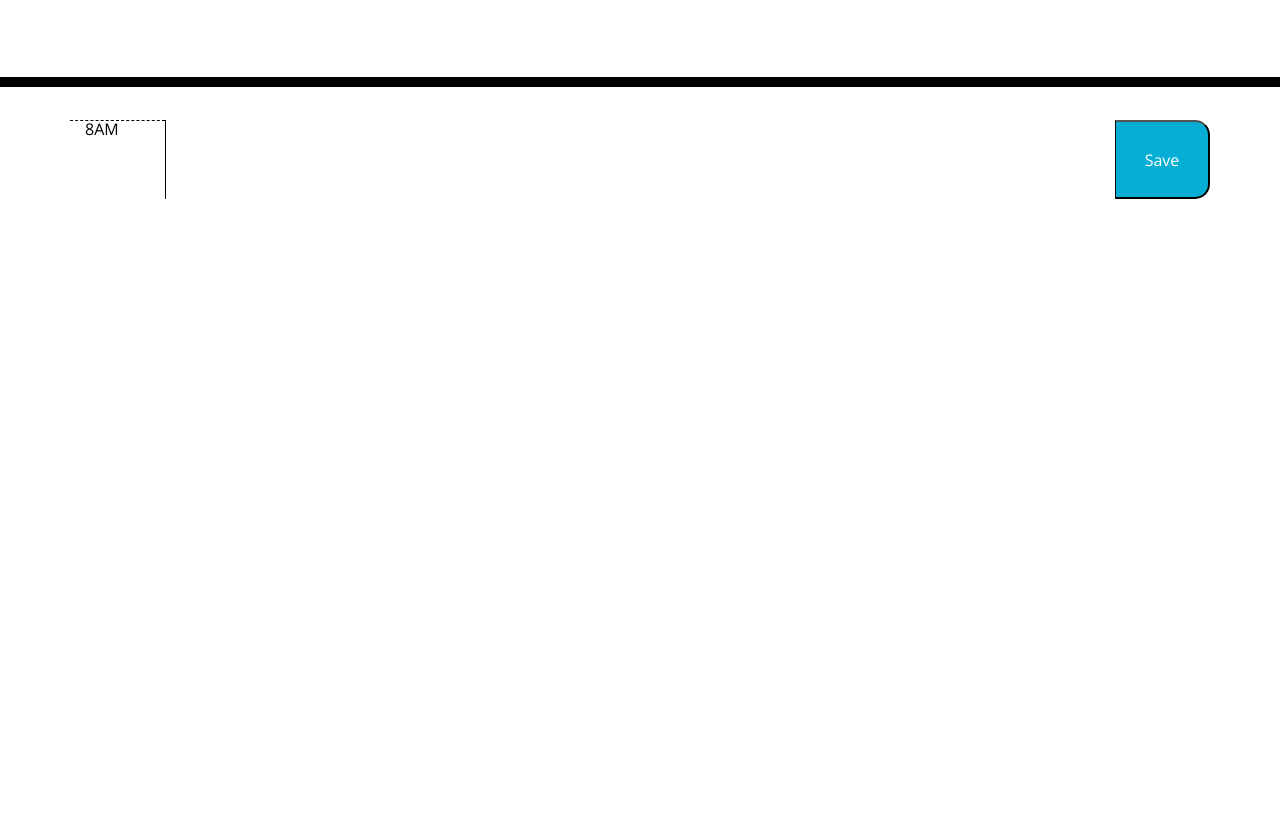
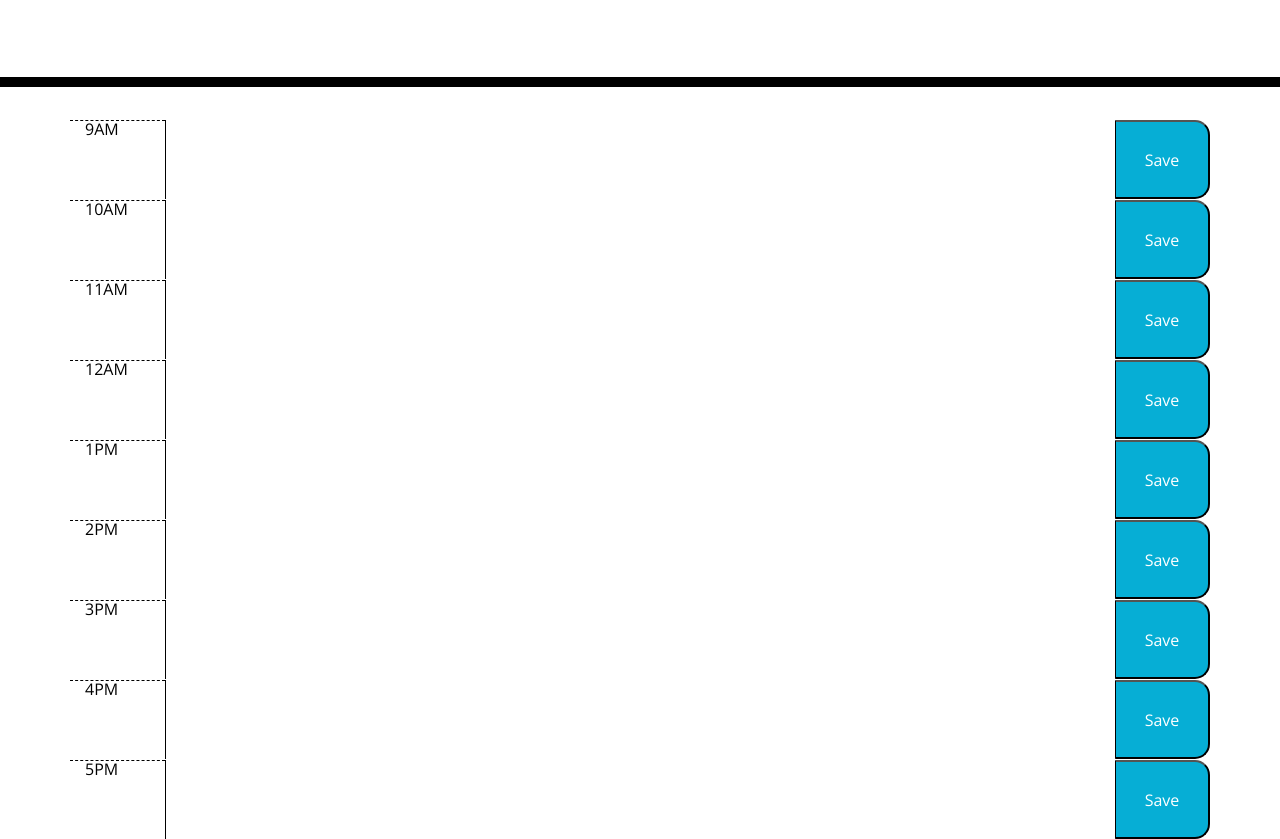
Before and after one commit to mavila6/workday-scheduler, a plain HTML site: page index.html in a window 1280 px wide. Shown: the part 181-1020 px from the top of the page. Before the commit the page ends 800 px from the top, so only its background shows below. Drawn offline with nearby package versions, Linux system fonts and the light colour scheme.

Commit message:
added remaining timeslot rows and class names

```diff
--- a/index.html
+++ b/index.html
@@ -31,7 +31,47 @@
         <div class="container">
         <!-- Timeblocks go here -->
         <div class="row">
-            <div class="col-md-1 hour" id="">8AM</div>
+            <div class="col-md-1 hour" id="">9AM</div>
+            <textarea class="col-md-10 description"></textarea>
+            <button class="col-md-1 saveBtn" id="">Save</button>
+        </div>
+        <div class="row">
+            <div class="col-md-1 hour" id="">10AM</div>
+            <textarea class="col-md-10 description"></textarea>
+            <button class="col-md-1 saveBtn" id="">Save</button>
+        </div>
+        <div class="row">
+            <div class="col-md-1 hour" id="">11AM</div>
+            <textarea class="col-md-10 description"></textarea>
+            <button class="col-md-1 saveBtn" id="">Save</button>
+        </div>
+        <div class="row">
+            <div class="col-md-1 hour" id="">12AM</div>
+            <textarea class="col-md-10 description"></textarea>
+            <button class="col-md-1 saveBtn" id="">Save</button>
+        </div>
+        <div class="row">
+            <div class="col-md-1 hour" id="">1PM</div>
+            <textarea class="col-md-10 description"></textarea>
+            <button class="col-md-1 saveBtn" id="">Save</button>
+        </div>
+        <div class="row">
+            <div class="col-md-1 hour" id="">2PM</div>
+            <textarea class="col-md-10 description"></textarea>
+            <button class="col-md-1 saveBtn" id="">Save</button>
+        </div>
+        <div class="row">
+            <div class="col-md-1 hour" id="">3PM</div>
+            <textarea class="col-md-10 description"></textarea>
+            <button class="col-md-1 saveBtn" id="">Save</button>
+        </div>
+        <div class="row">
+            <div class="col-md-1 hour" id="">4PM</div>
+            <textarea class="col-md-10 description"></textarea>
+            <button class="col-md-1 saveBtn" id="">Save</button>
+        </div>
+        <div class="row">
+            <div class="col-md-1 hour" id="">5PM</div>
             <textarea class="col-md-10 description"></textarea>
             <button class="col-md-1 saveBtn" id="">Save</button>
         </div>
```
